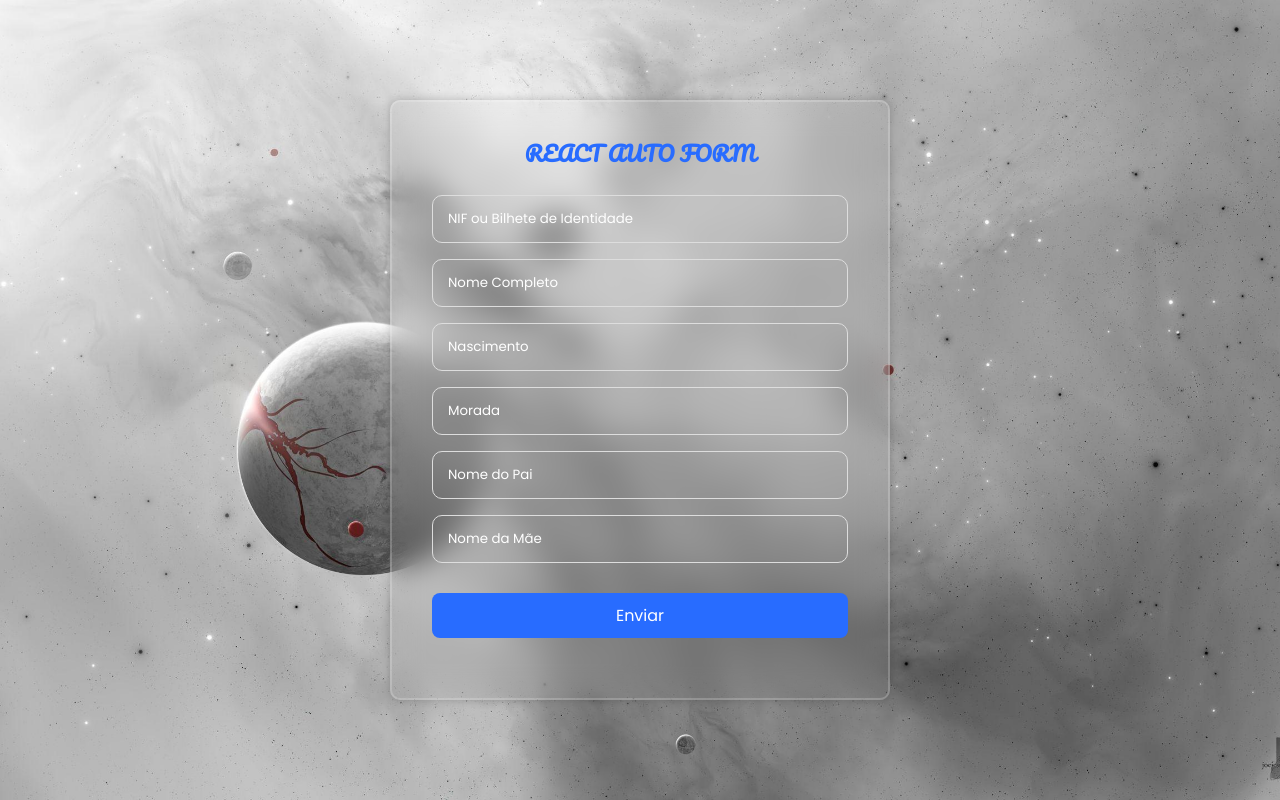
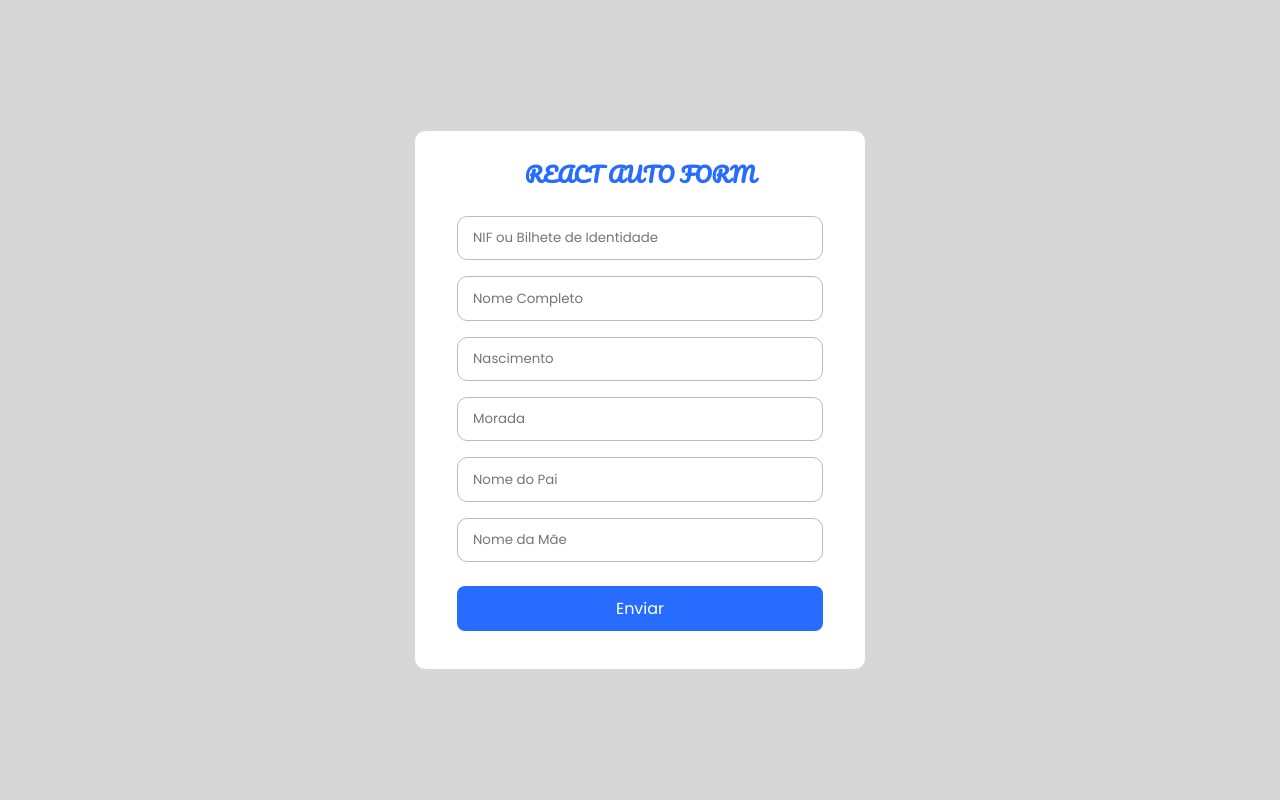
Before and after one commit to tavaresevaristo/react-auto-form, a React (Vite) app: page / in a window 1280 px wide. Built offline with nearby package versions, Linux system fonts and the light colour scheme.

Commit message:
adjusting background

```diff
--- a/src/components/form/schemas/index.tsx
+++ b/src/components/form/schemas/index.tsx
@@ -4,11 +4,11 @@ export const schemaForm = z.object({
 
     address: z.object({
         bi: z.string().min(14, 'Informe um BI/NIF válido'),
-        nome: z.string().min(1, 'Informe um nome válido'),
-        nasc: z.string().min(1, 'Informe uma data válida'),
-        morada: z.string().min(1, 'Informe uma morada válida'),
-        pai: z.string().min(1, 'Informe um nome válido'),
-        mae: z.string().min(1, 'Informe um nome válido')
+        nome: z.string().min(7, 'Informe um nome válido'),
+        nasc: z.string().min(5, 'Informe uma data válida'),
+        morada: z.string().min(5, 'Informe uma morada válida'),
+        pai: z.string().min(7, 'Informe um nome válido'),
+        mae: z.string().min(7, 'Informe um nome válido')
     })
 }).transform((field) => ({
     address: {
--- a/src/components/form/styles.ts
+++ b/src/components/form/styles.ts
@@ -2,18 +2,28 @@ import styled from "styled-components";
 
 export const Container = styled.div`
 
-  width: 500px;
-  backdrop-filter: blur(15px);
-  box-shadow: 0 0 10px rgba(0, 0, 0, .2);
+  width: 450px;
+  background: #fff;
   border: 2px solid rgba(255, 255, 255, .2);
   color: #fff;
   border-radius: 10px;
-  padding: 30px 40px;
+  padding: 20px 40px;
+
+  @media (max-width: 650px){
+    width: 350px;
+    padding: 20px 35px;
+    color: red;
+  }
+
 
   h1 {
     text-align: center;
     font-size: 1.3rem; /* 22px */
     margin: .2rem 0 1.500rem 0; /* 30px 0 20px 0 */
+
+    @media (max-width: 650px){
+      font-size: 1.0rem;
+    }
   }
 
   .input-box {
@@ -35,19 +45,19 @@ export const Container = styled.div`
       border-radius: 0.625rem; /* 10px */
       border: none;
       background: transparent;
-      padding: 0.8125rem 0.9375rem; /* 13px 15px */
-      border: 0.0625rem solid #ddd; /* 1px */
+      padding: 0.699rem 0.9375rem; /* 13px 15px */
+      border: 0.0625rem solid #bbb; /* 1px */
       font-family: 'Poppins', sans-serif;
       outline: none;
 
       &::placeholder {
-        color: #fff;
+
       }
     }
   }
 
   .btn {
-    margin: 1.875rem 0; /* 30px 0 */
+    margin: 1.5rem 0 1rem 0; /* 30px 0 */
     font-family: 'Poppins', sans-serif;
     font-weight: 400;
     font-size: 1rem; /* 16px */
--- a/src/index.css
+++ b/src/index.css
@@ -14,9 +14,7 @@ body {
     justify-content: center;
     align-items: center;
     min-height: 100vh;
-    background: url('./components/assets/2687943.jpg') no-repeat;
-    background-position: center;
-    background-size: cover;
+    background-color: #d8d7d7;
 }
 
 h1{
```
